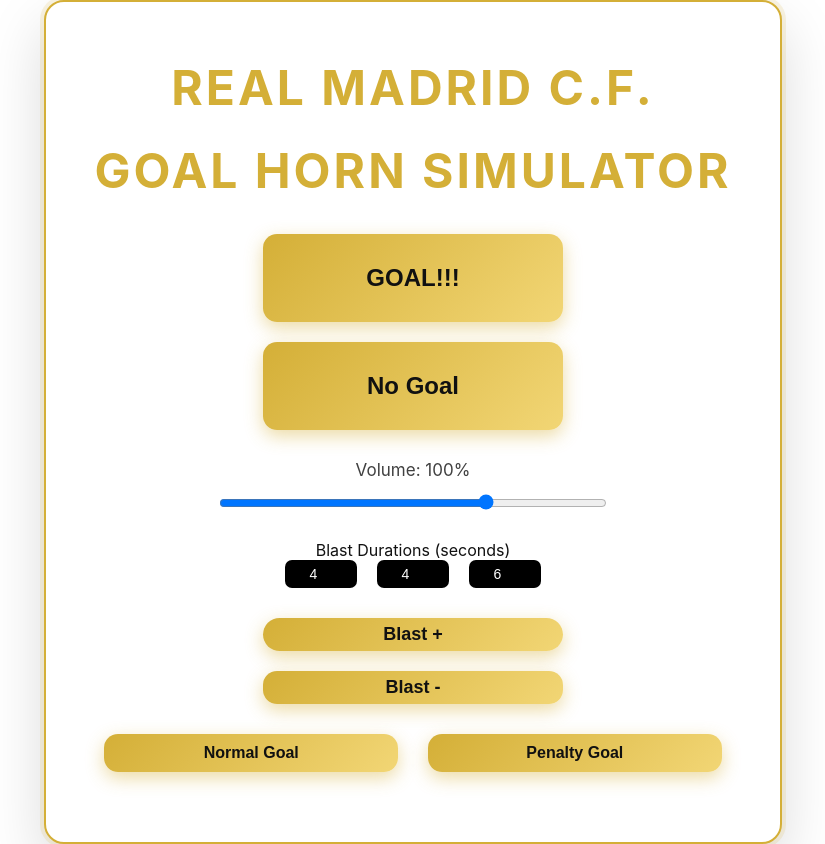
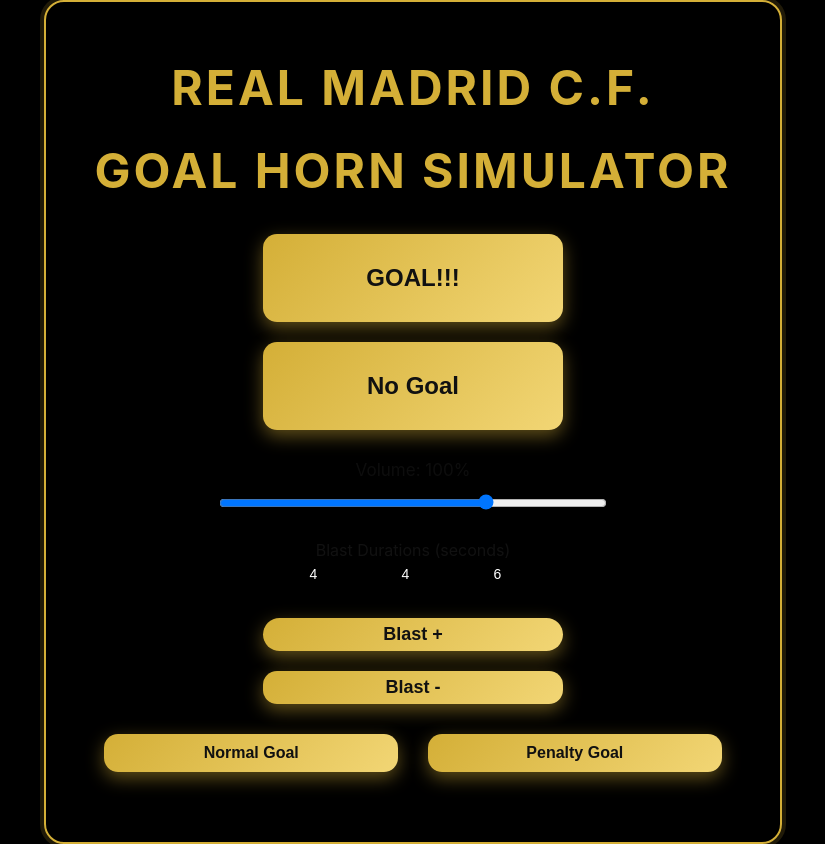
Before and after one commit to zxgvcoder/Goal_Horn_Project, a Flask app: page / in a window 1280 px wide. Shown: the whole page, without its empty margins (227-1052 px from the left). Run offline with Flask 3, Linux system fonts and the light colour scheme.

Commit message:
Describe your changes

```diff
--- a/static/styles.css
+++ b/static/styles.css
@@ -7,19 +7,14 @@ body {
     text-align: center;
     justify-content: center;
     align-items: center;
-    background: linear-gradient(
-        135deg,
-        #000000 0%,
-        f8f6f0 40%,
-        f1e6c8 100%
-    );
+    background: black;
 
     font-family: "Inter", "Segoe UI", sans-serif;
     color: var(--text-dark);
 }
 
 :root {
-    --white: #ffffff;
+    --black: #000000;
     --off-white: #f9f9f9;
     --gold: #d4af37;
     --soft-gold: #f2d675;
```
